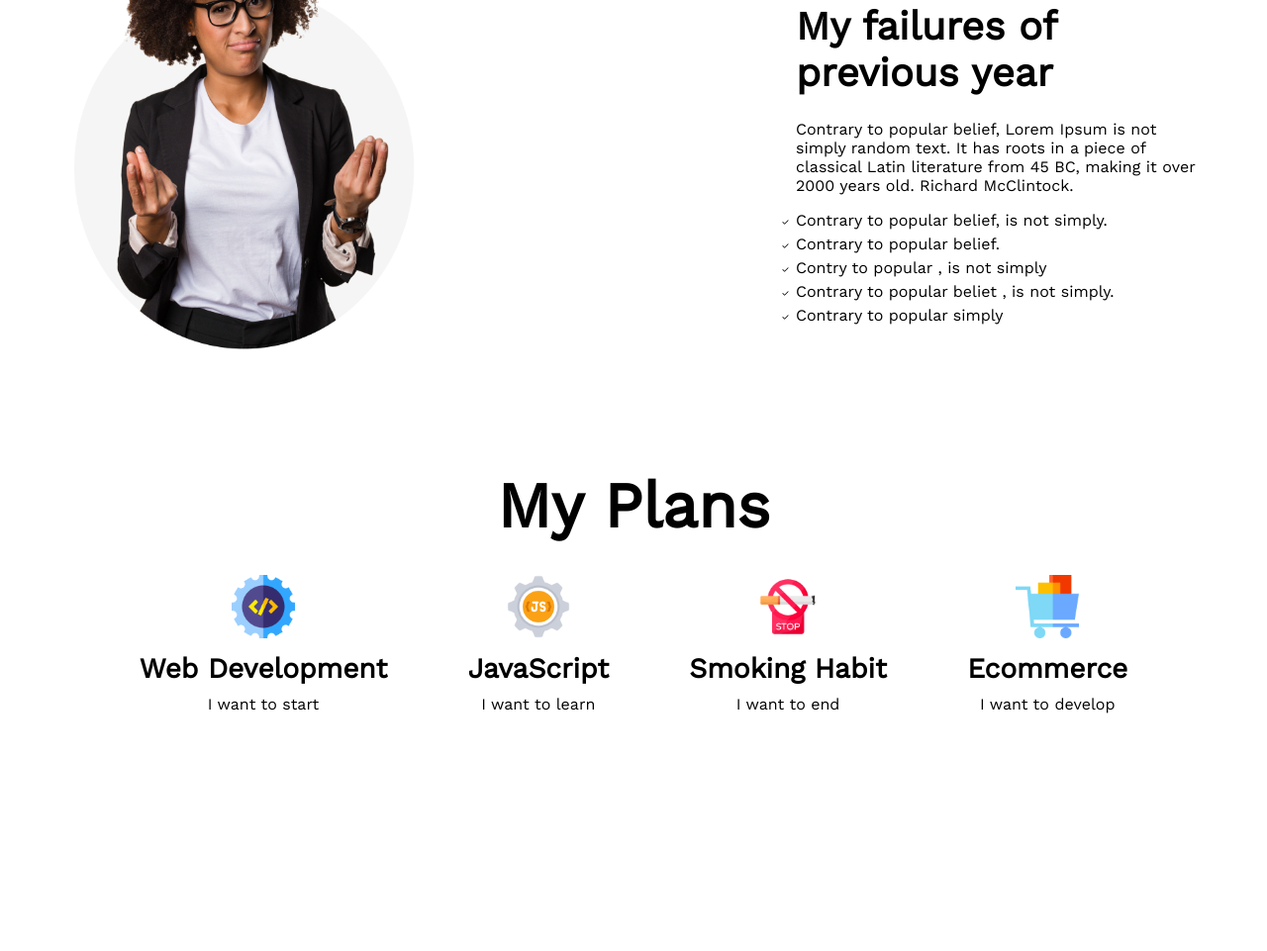
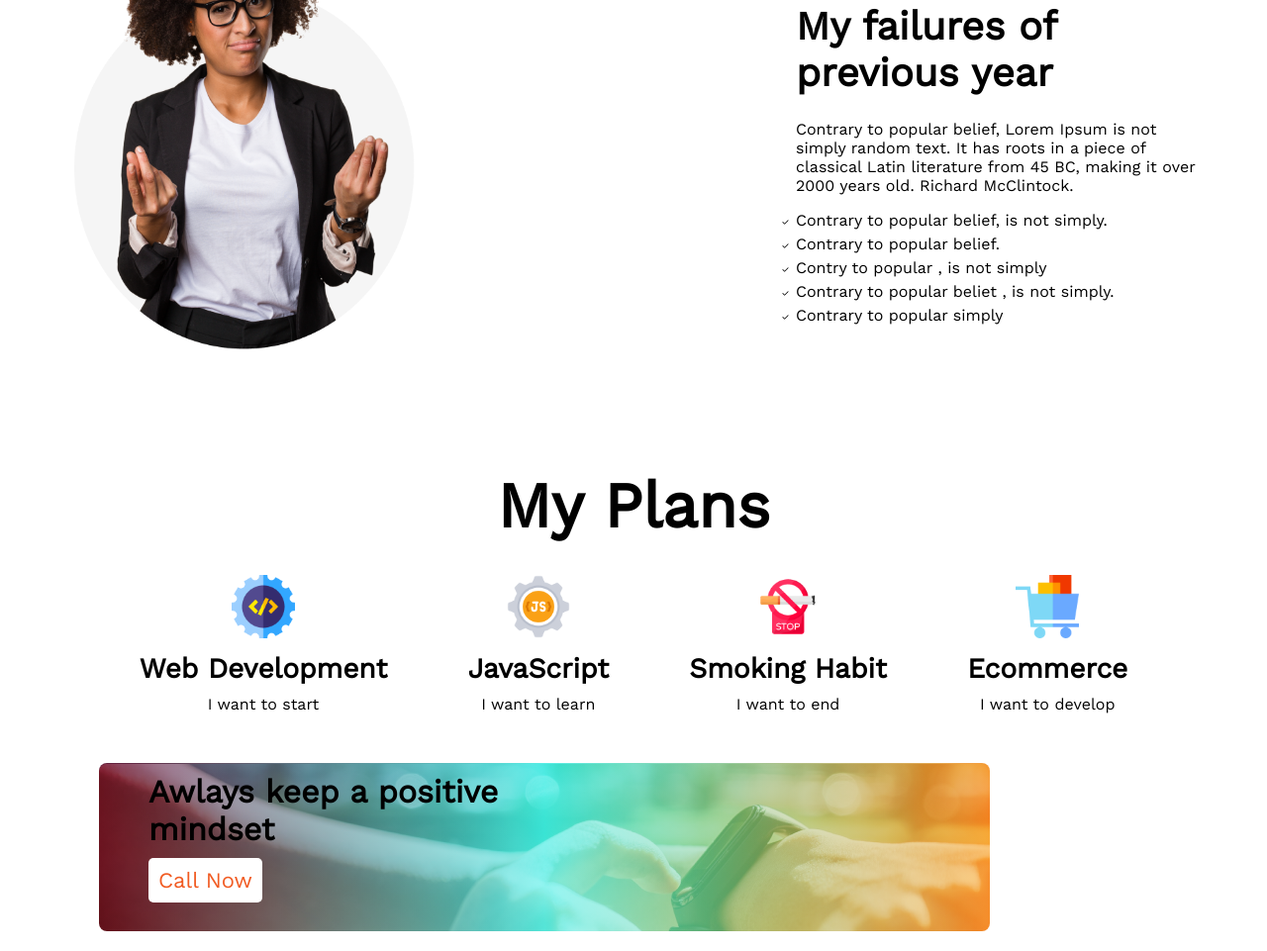
Before and after one commit to Ashik-Faysal/my-first-assignment, a plain HTML site: page index.html in a window 1280 px wide. Shown: the part 1037-1998 px from the top of the page at 99% size. Before the commit the page ends 1808 px from the top, so only its background shows below. Drawn offline with nearby package versions, Linux system fonts and the light colour scheme; a web font is replaced by a local one.

Commit message:
added positive mindsed

```diff
--- a/index.html
+++ b/index.html
@@ -73,5 +73,10 @@
     <!-- My plans section end -->
 
     <!-- start positive mintset  -->
+    <section class="positive-mindset">
+            <h1 class="positive-mindset-header">Awlays keep a positive <br>mindset</h1>
+            <button class="btn-secondary">Call Now</button>
+    </section>
+    <!-- end positive mintset  -->
 </body>
 </html>
--- a/styles/styles.css
+++ b/styles/styles.css
@@ -6,7 +6,7 @@
 }
 /* Header section styles started */
 
-.btn-primary{       /*For all button*/
+.btn-primary{
     background-color: #F15B22;
     color: #F0F8FF;
     border: 0;
@@ -99,3 +99,29 @@ ul li {
     font-size: 28px;
 }
 /*My plans section styles end  */
+
+/* start positive mindset */
+.positive-mindset{
+    background-image: url("../images/watch.png"), linear-gradient(0.25turn, #651c39, #58ece5, #f69d3c);
+    background-blend-mode: soft-light;
+    height: 150px;
+    width: 800px;
+    padding: 10px 50px;
+    margin-left: 100px;
+    margin-bottom: 20px;
+    border-radius: 8px;
+}
+.positive-mindset-header{
+    font-size: 32px;
+    font-weight: 700;
+    margin-bottom: 10px;
+}
+.btn-secondary{
+    background-color: #FFF;
+        color: #F15B22;
+        border: 0;
+        padding: 10px;
+        border-radius: 5px;
+        font-size: 22px;
+}
+ /*end positive mintset */
```
